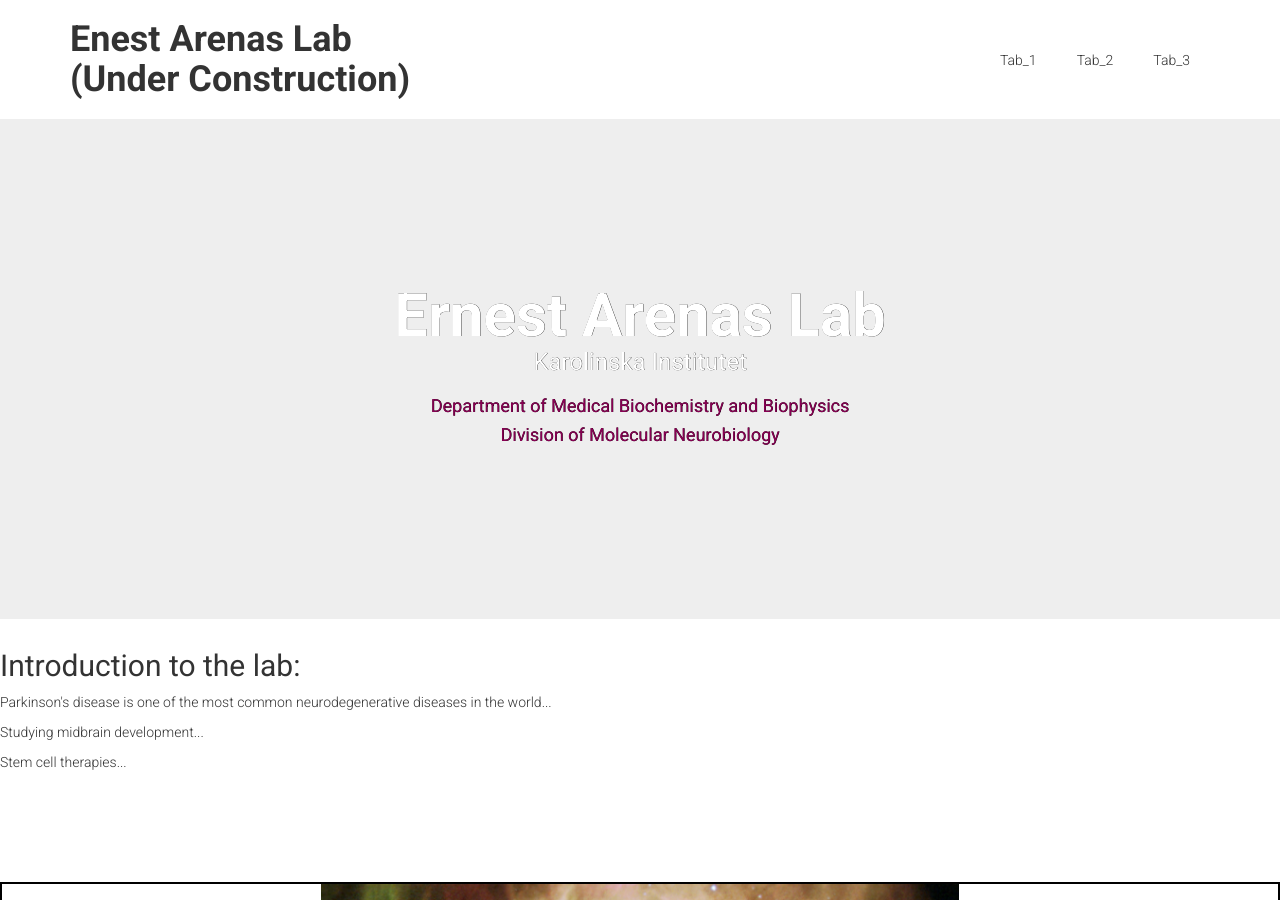
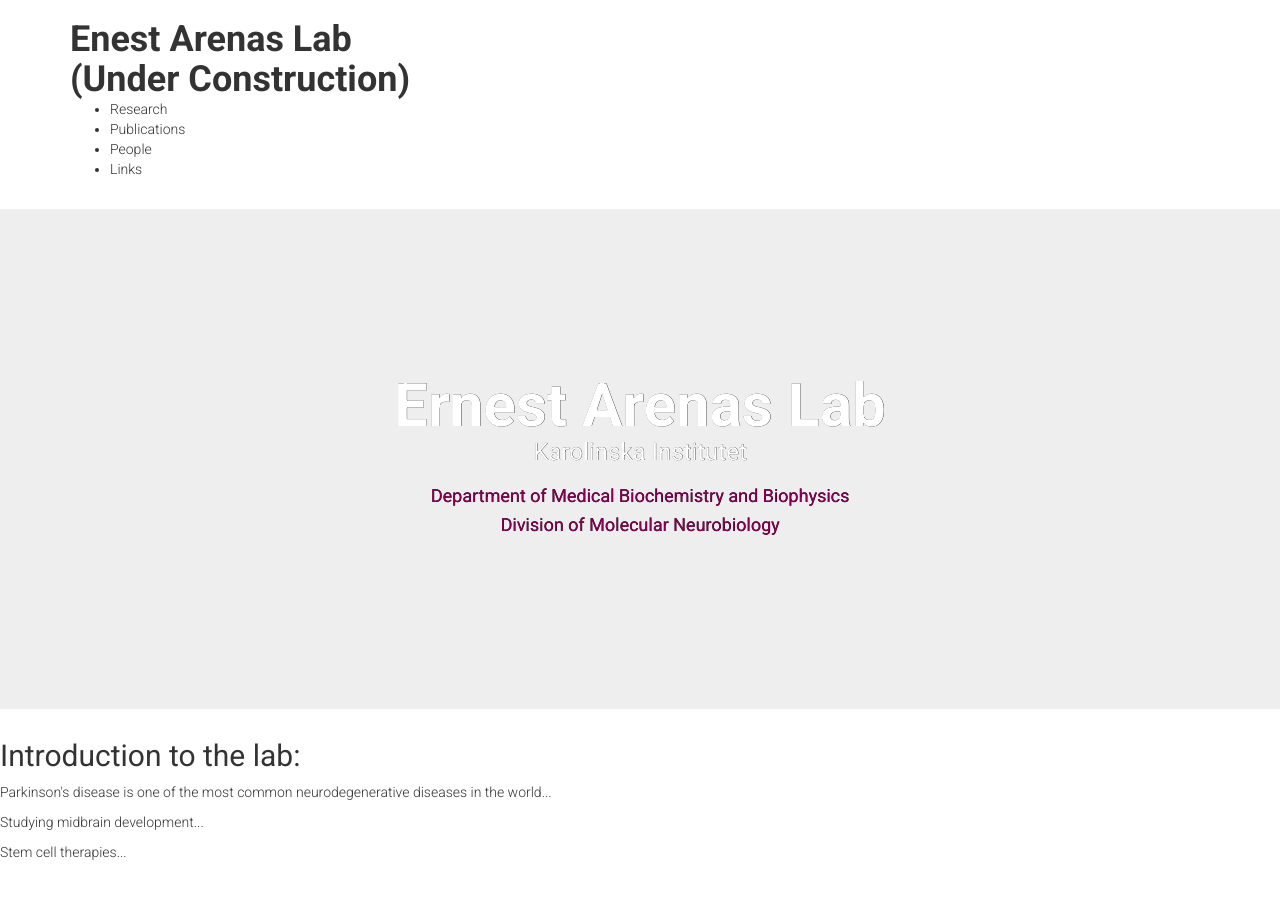
Before and after one commit to ArenasLab/arenaslab.github.io, a Jekyll site: the page index.html, which Jekyll copies as it is, in a window 1280 px wide and 900 px high. Built offline with Jekyll 4.4.1, drawn with Linux system fonts in a browser that asks for light colours.

Commit message:
Update index.html

```diff
--- a/index.html
+++ b/index.html
@@ -9,14 +9,31 @@
 </head>
 <body>
   <header class="container">
+   <!-- this section has been added for header menu navigation  -->
+    <div class="navigation">
+
+
+
     <div class="row">
       <h1 class="col-sm-4">Enest Arenas Lab (Under Construction)</h1>
+<!-- Removed header for now
       <nav class="col-sm-8 text-right">
         <p>Tab_1</p>
         <p>Tab_2</p>
         <p>Tab_3</p>
     </nav>
+-->
     </div>
+<div class="navigation">
+
+
+    <ul>
+      <li>Research</li>
+      <li>Publications</li>
+      <li>People</li>
+      <li>Links</li>
+    </ul>
+  </div>
   </header>
     <section class="jumbotron">
       <div class="container">
```
